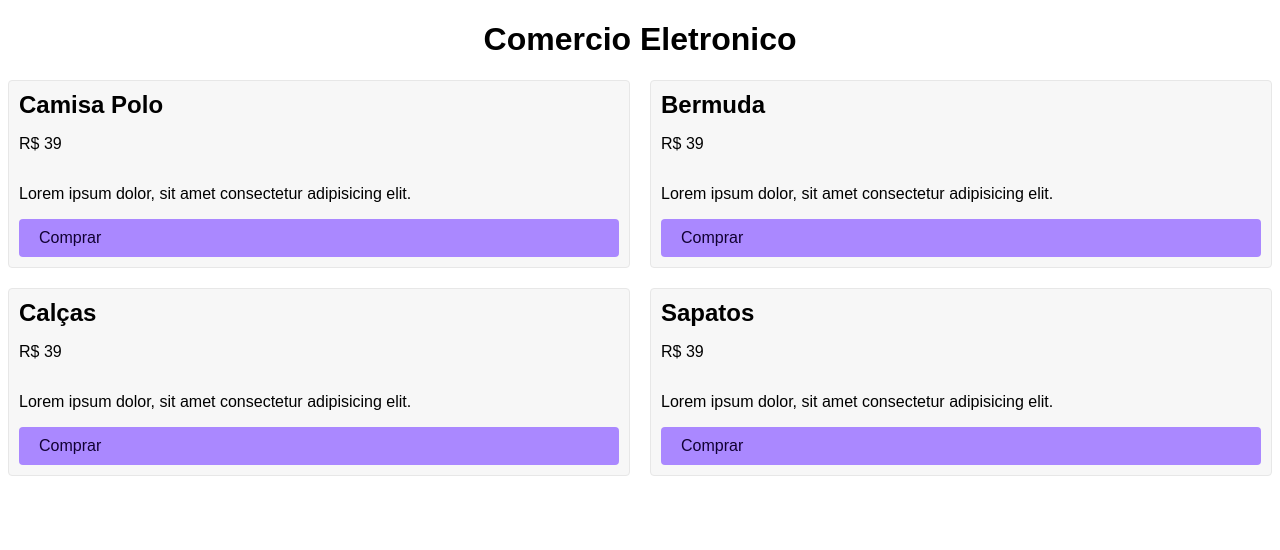
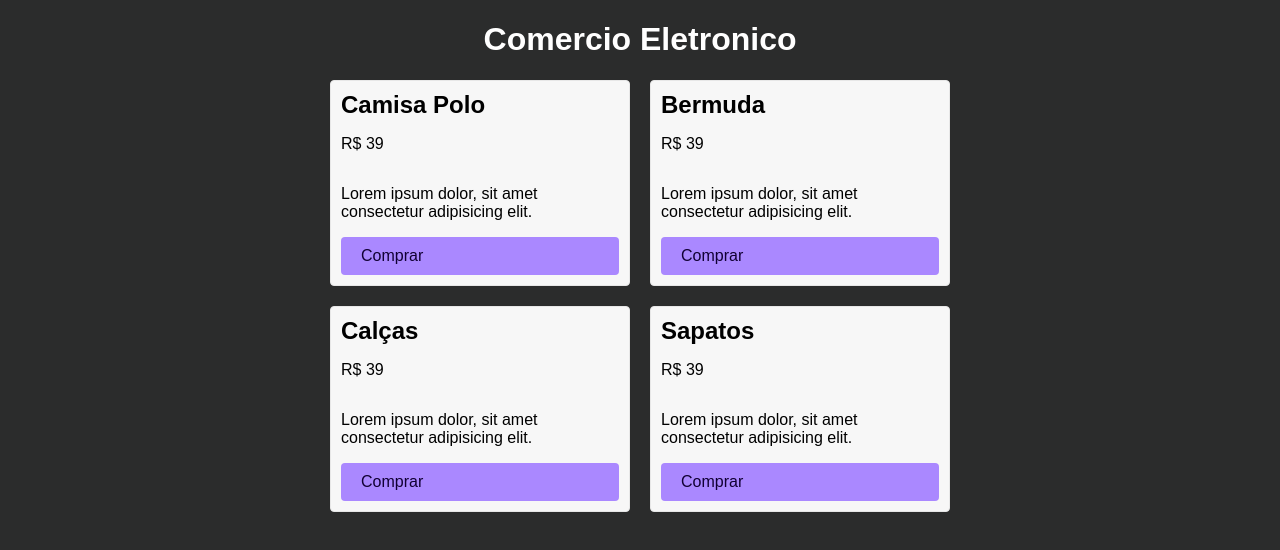
Before and after one commit to felipesantos10/HTML-e-CSS, a plain HTML site: page 03-css-posicionamento/0302-grid-columns/index.html in a window 1280 px wide. Drawn offline with Linux system fonts and the light colour scheme.

Commit message:
Uptade Aula 0302 Grid

```diff
--- a/03-css-posicionamento/0302-grid-columns/style.css
+++ b/03-css-posicionamento/0302-grid-columns/style.css
@@ -1,10 +1,14 @@
 body{
     font-family:arial;
+    background: rgb(43, 44, 44);
+
 }
 
 
 h1{
     text-align:center;
+    color: #fff;
+
 
 }
 
@@ -28,9 +32,14 @@ h2{
     border-radius: 4px;
     display: grid;
 }
+/* Eixo principal(horizontal)
+   Eixo transversal(vertical)
+*/
 
 .grid{
     display: grid;
-    grid-template-columns: 1fr 1fr;
+    grid-template-columns: 300px 300px;
     gap: 20px;
+    justify-content: center; /*Alinha o conteudo no eixo principal*/
+
 }
```
